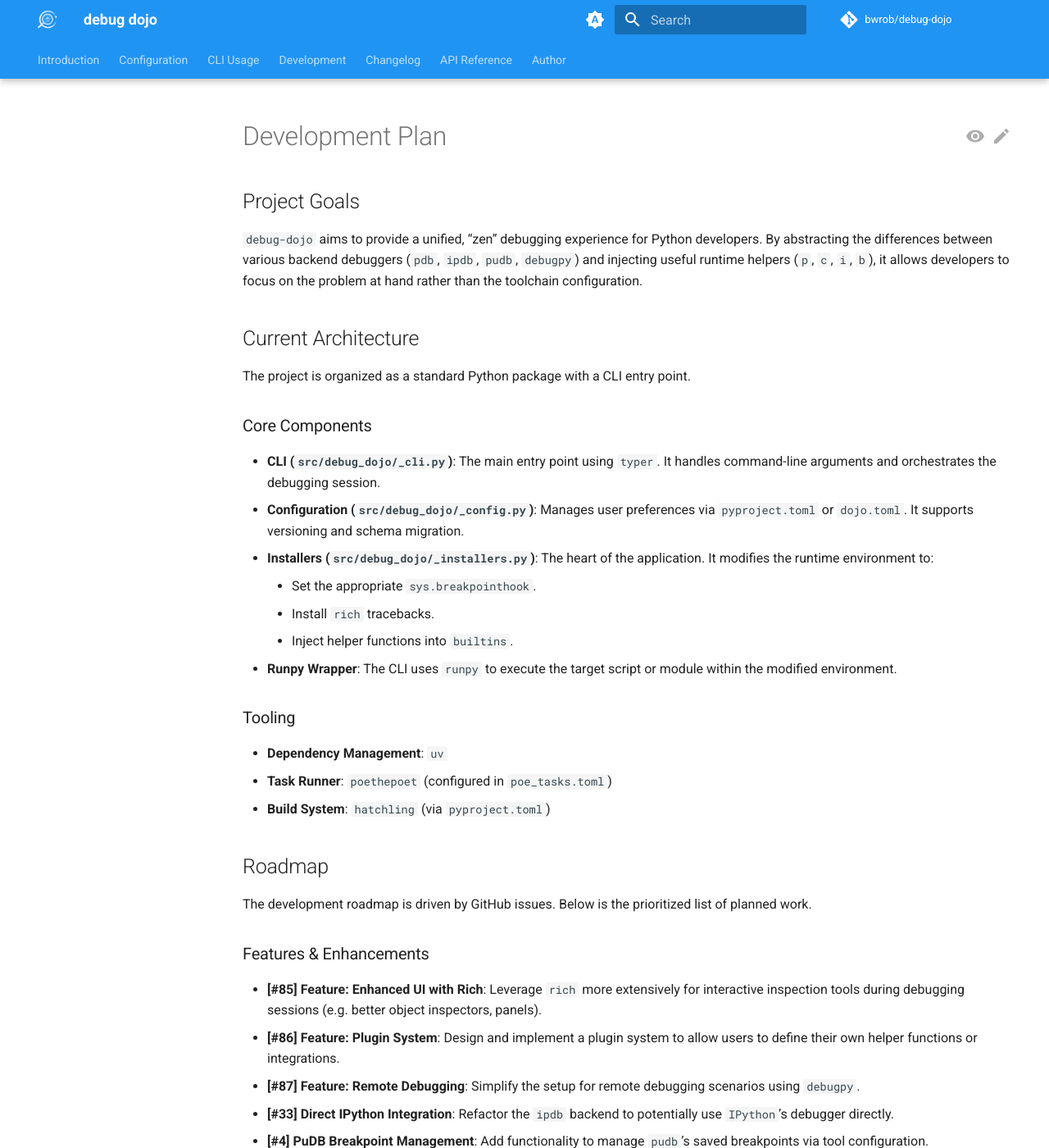
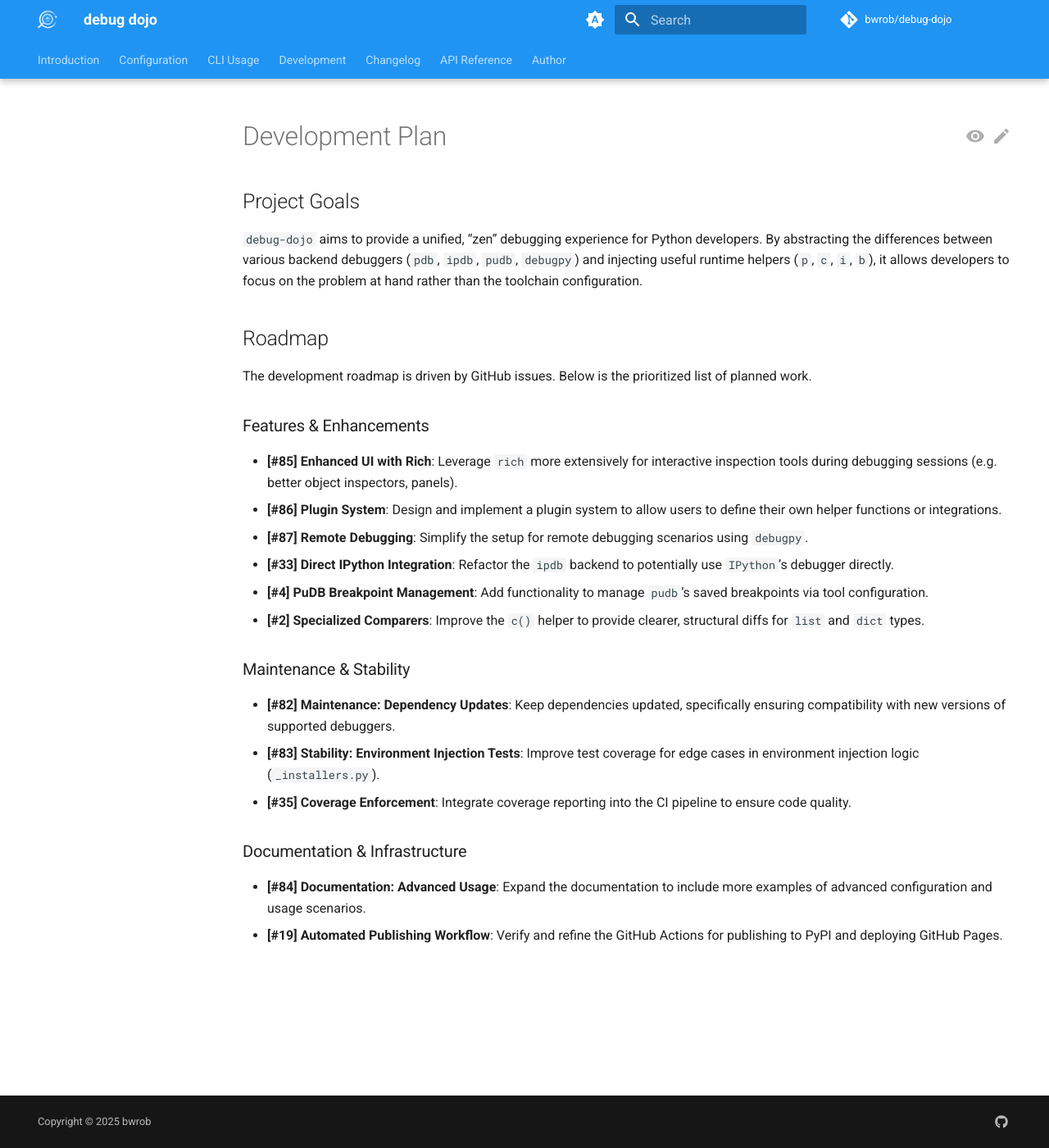
Before and after one commit to bwrob/debug-dojo, an MkDocs documentation site: the page built from docs/DEVELOPMENT_PLAN.md, in a window 1280 px wide and 1400 px high. Shown: the whole window at 82% size. Built offline with MkDocs 1.6.1 and Material for MkDocs 9.7.7, drawn with Linux system fonts in a browser that asks for light colours; comment, search, counter and statistics services are not loaded; some of the changed text lies outside the part shown.

Commit message:
docs: refine development plan to focus on planning

```diff
--- a/docs/DEVELOPMENT_PLAN.md
+++ b/docs/DEVELOPMENT_PLAN.md
@@ -3,26 +3,6 @@
 ## Project Goals
 
 `debug-dojo` aims to provide a unified, "zen" debugging experience for Python developers. By abstracting the differences between various backend debuggers (`pdb`, `ipdb`, `pudb`, `debugpy`) and injecting useful runtime helpers (`p`, `c`, `i`, `b`), it allows developers to focus on the problem at hand rather than the toolchain configuration.
-
-## Current Architecture
-
-The project is organized as a standard Python package with a CLI entry point.
-
-### Core Components
-
-- **CLI (`src/debug_dojo/_cli.py`)**: The main entry point using `typer`. It handles command-line arguments and orchestrates the debugging session.
-- **Configuration (`src/debug_dojo/_config.py`)**: Manages user preferences via `pyproject.toml` or `dojo.toml`. It supports versioning and schema migration.
-- **Installers (`src/debug_dojo/_installers.py`)**: The heart of the application. It modifies the runtime environment to:
-    - Set the appropriate `sys.breakpointhook`.
-    - Install `rich` tracebacks.
-    - Inject helper functions into `builtins`.
-- **Runpy Wrapper**: The CLI uses `runpy` to execute the target script or module within the modified environment.
-
-### Tooling
-
-- **Dependency Management**: `uv`
-- **Task Runner**: `poethepoet` (configured in `poe_tasks.toml`)
-- **Build System**: `hatchling` (via `pyproject.toml`)
 
 ## Roadmap
 
@@ -30,9 +10,9 @@
 
 ### Features & Enhancements
 
-- **[#85] Feature: Enhanced UI with Rich**: Leverage `rich` more extensively for interactive inspection tools during debugging sessions (e.g. better object inspectors, panels).
-- **[#86] Feature: Plugin System**: Design and implement a plugin system to allow users to define their own helper functions or integrations.
-- **[#87] Feature: Remote Debugging**: Simplify the setup for remote debugging scenarios using `debugpy`.
+- **[#85] Enhanced UI with Rich**: Leverage `rich` more extensively for interactive inspection tools during debugging sessions (e.g. better object inspectors, panels).
+- **[#86] Plugin System**: Design and implement a plugin system to allow users to define their own helper functions or integrations.
+- **[#87] Remote Debugging**: Simplify the setup for remote debugging scenarios using `debugpy`.
 - **[#33] Direct IPython Integration**: Refactor the `ipdb` backend to potentially use `IPython`'s debugger directly.
 - **[#4] PuDB Breakpoint Management**: Add functionality to manage `pudb`'s saved breakpoints via tool configuration.
 - **[#2] Specialized Comparers**: Improve the `c()` helper to provide clearer, structural diffs for `list` and `dict` types.
@@ -47,16 +27,3 @@
 
 - **[#84] Documentation: Advanced Usage**: Expand the documentation to include more examples of advanced configuration and usage scenarios.
 - **[#19] Automated Publishing Workflow**: Verify and refine the GitHub Actions for publishing to PyPI and deploying GitHub Pages.
-
-## Infrastructure and CI/CD
-
-- **Continuous Integration/Continuous Deployment (CI/CD)**: All code changes are validated and releases are automated via GitHub Actions pipelines.
-- **Publishing**: Package and documentation publishing are handled automatically through these pipelines.
-
-## Release Process
-
-Releases are automated via GitHub Actions, triggered by `poe publish`. The process includes:
-1.  Running full code quality checks (`poe code-quality`).
-2.  Building the package (`uv build`).
-3.  Publishing to PyPI (`uv publish`).
-4.  Deploying documentation (`poe publish-docs`).
```
